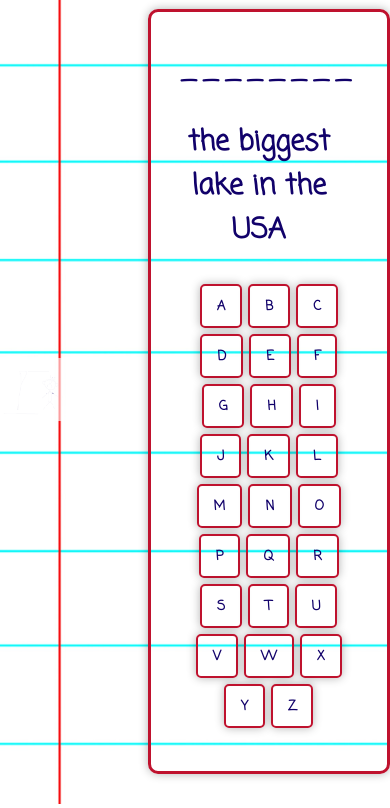
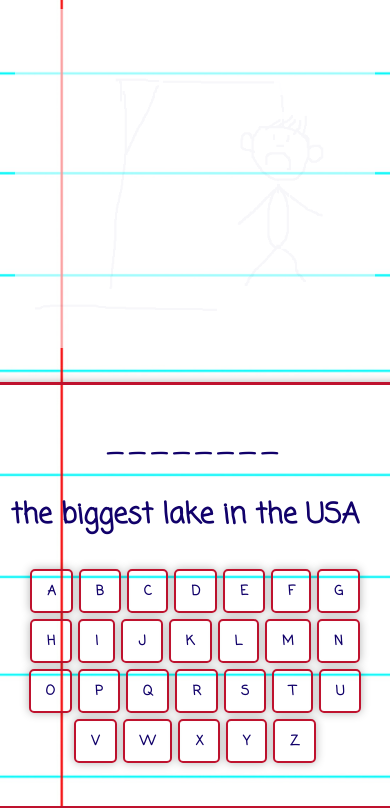
Before and after one commit to romaniso/hangman-game, a plain HTML site: page index.html in a window 390 px wide. Shown: the part 157-965 px from the top of the page. Drawn offline with nearby package versions, Linux system fonts and the light colour scheme.

Commit message:
Adjust image-box

```diff
--- a/js/Game.js
+++ b/js/Game.js
@@ -1,4 +1,4 @@
-import { Hangman } from "./Hangman.js";
+import { Levels } from "./Levels.js";
 import { Term } from "./Term.js";
 
 export class Game {
@@ -39,7 +39,7 @@ export class Game {
       this.data[Math.floor(Math.random.apply() * this.data.length)];
     this.term = term;
     this.script = new Term(term);
-    this.hangman = new Hangman(".level");
+    this.hangman = new Levels(".level");
     this.drawButtons(term);
     this.drawHint(hint);
     this.drawTerm(this.script.scriptedTerm);
--- a/js/Hangman.js
+++ b/js/Levels.js
@@ -1,4 +1,4 @@
-export class Hangman {
+export class Levels {
   constructor(elName) {
     this.currentState = 0;
     this.stateNumber = 10;
--- a/style.css
+++ b/style.css
@@ -9,6 +9,7 @@ body {
   max-width: 1000px;
   margin: 30px auto;
   text-align: center;
+  padding: 0 15px;
 }
 
 h1,
@@ -28,6 +29,13 @@ h1 {
   justify-content: space-between;
   align-items: center;
   column-gap: 80px;
+}
+
+@media only screen and (max-width: 768px) {
+  .game-pannel {
+    flex-direction: column;
+    row-gap: 30px;
+  }
 }
 
 .image-box {
@@ -80,38 +88,38 @@ h1 {
   opacity: 0.95;
 }
 .level-6 {
-  width: 8%;
-  height: 21%;
-  bottom: 28%;
-  left: 69%;
+  width: 6.5%;
+  height: 20%;
+  bottom: 30%;
+  left: 70%;
   opacity: 0.95;
 }
 .level-7 {
-  width: 8%;
+  width: 9%;
   height: 18%;
   bottom: 28%;
   left: 61%;
   opacity: 0.95;
 }
 .level-8 {
-  width: 9%;
+  width: 10%;
   height: 18%;
   bottom: 29%;
-  left: 77%;
+  left: 76%;
   opacity: 0.95;
 }
 .level-9 {
-  width: 9%;
+  width: 10%;
   height: 13%;
-  bottom: 16%;
+  bottom: 17%;
   left: 63%;
   opacity: 0.95;
 }
 .level-10 {
   width: 9%;
   height: 15%;
-  bottom: 15%;
-  left: 75%;
+  bottom: 16%;
+  left: 74%;
   opacity: 0.95;
 }
 
```
Also changed, not shown: 1 other file.
